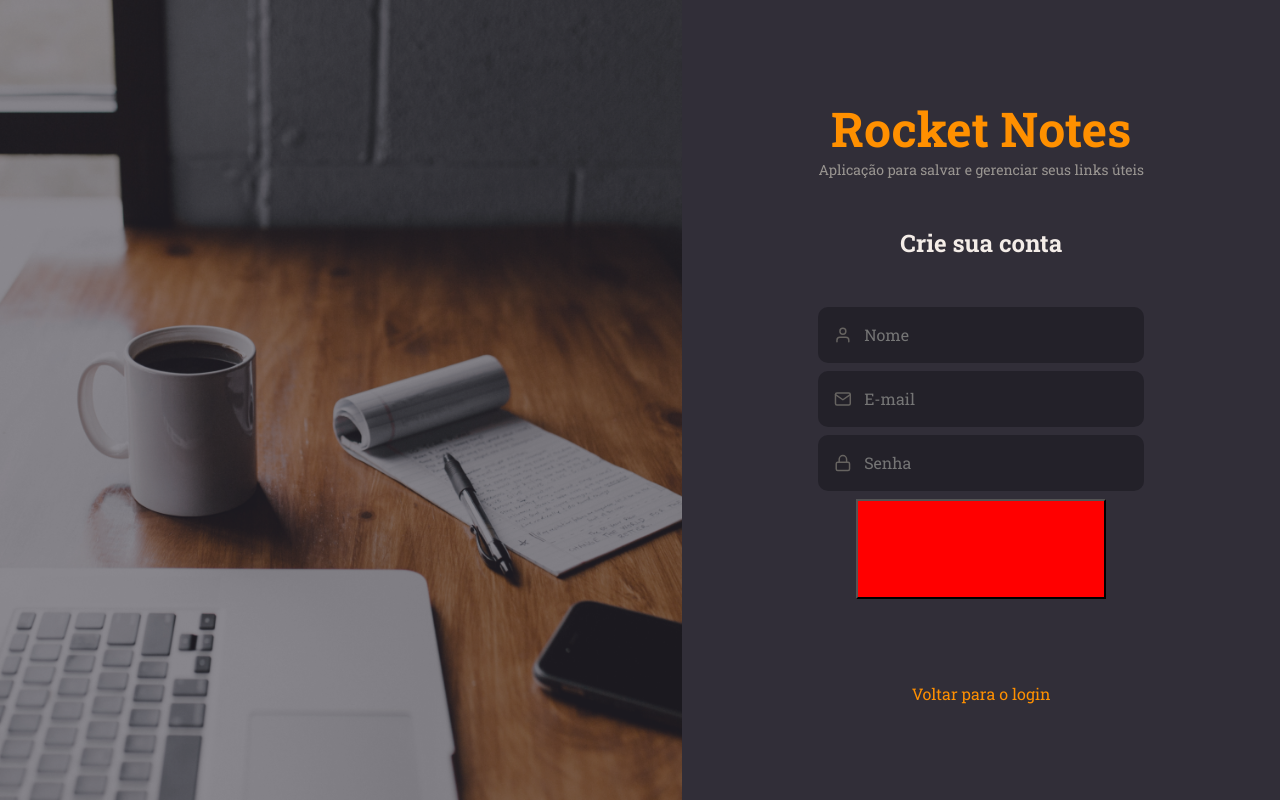
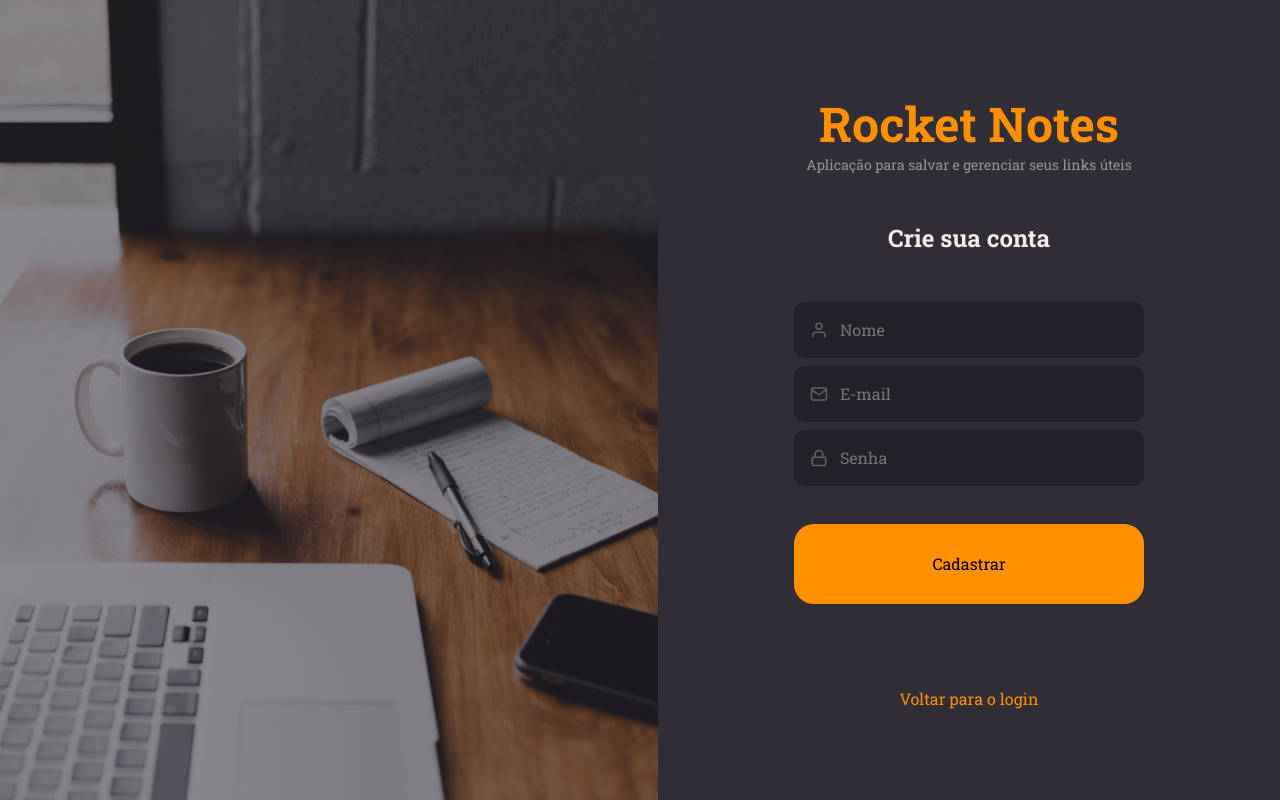
Before and after one commit to MullerHub/Rocketseat-Explorer, a React (Vite) app in the folder Stage0901/RocketNotes/: page /register in a window 1280 px wide. Built offline with nearby package versions, Linux system fonts and the light colour scheme.

Commit message:
ajustes no button de login

```diff
--- a/Stage0901/RocketNotes/src/pages/SignUp/Index.jsx
+++ b/Stage0901/RocketNotes/src/pages/SignUp/Index.jsx
@@ -60,7 +60,9 @@ export function SignUp() {
         />
 
         <button
-          title="Cadastrar" type='button' onClick={handleSignUp} />
+          title="Cadastrar" onClick={handleSignUp} >
+          Cadastrar
+        </button>
 
 
         <Link to="/" >Voltar para o login </Link>
--- a/Stage0901/RocketNotes/src/pages/SignUp/styles.js
+++ b/Stage0901/RocketNotes/src/pages/SignUp/styles.js
@@ -38,9 +38,13 @@ export const Form = styled.form`
   }
 
   button {
-    width: 250px;
-    height: 100px;
-    background-color: red;
+    width: 350px;
+    height: 80px;
+    margin-top: 30px;
+    background-color: ${({ theme }) => theme.COLORS.ORANGE};
+    text-decoration: none;
+    border: none;
+    border-radius: 20px;
   }
 `
 
```
Also changed, not shown: 1 other file (tests, documents, lock files or other folders).
